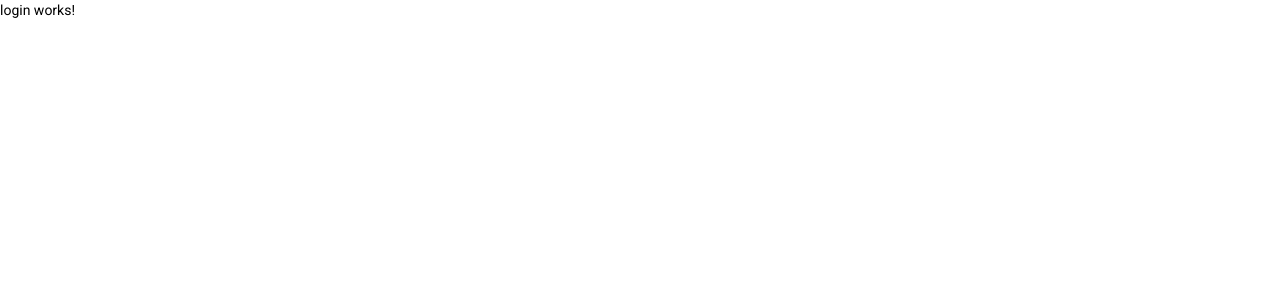
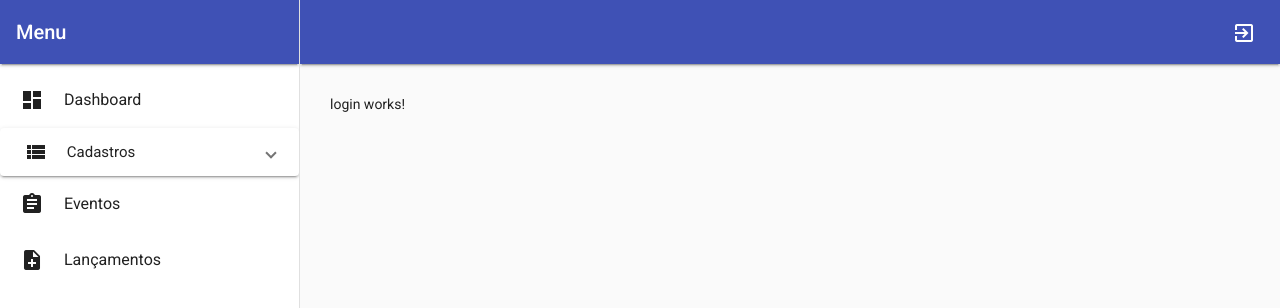
Before and after one commit to andretecnologia/angular-material-oauth-jwt, an Angular app: page /login in a window 1280 px wide. Shown: the top 308 px of the page. Built offline with nearby package versions, Linux system fonts and the light colour scheme.

Commit message:
menus angular material

```diff
--- a/package.json
+++ b/package.json
@@ -11,7 +11,7 @@
   },
   "private": true,
   "dependencies": {
-    "@angular/animations": "~9.1.11",
+    "@angular/animations": "^9.1.12",
     "@angular/cdk": "^9.2.4",
     "@angular/common": "~9.1.11",
     "@angular/compiler": "~9.1.11",
--- a/src/app/app.component.html
+++ b/src/app/app.component.html
@@ -1 +1,72 @@
-<router-outlet></router-outlet>
+<mat-sidenav-container class="sidenav-container">
+
+  <mat-sidenav
+    [disableClose]="true"
+    #drawer
+    class="sidenav"
+    fixedInViewport="true"
+    [attr.role]="(isHandset$ | async) ? 'dialog' : 'navigation'"
+    [mode]="(isHandset$ | async) ? 'over' : 'side'"
+    [opened]="!(isHandset$ | async)">
+    <mat-toolbar color="primary" class="mat-elevation-z2">Menu</mat-toolbar>
+    <mat-nav-list>
+      <a mat-list-item [routerLink]="'/home/dashboard'">
+        <mat-icon mat-list-icon>dashboard</mat-icon>
+        <h4 mat-line>Dashboard</h4>
+      </a>
+
+      <mat-expansion-panel>
+        <mat-expansion-panel-header>
+          <mat-panel-title>
+            <mat-icon mat-list-icon>view_list</mat-icon>
+            &nbsp;&nbsp;&nbsp;&ensp;Cadastros
+          </mat-panel-title>
+        </mat-expansion-panel-header>
+        <a mat-list-item [routerLink]="'/home/usuarios'">
+          <mat-icon mat-list-icon>account_circle</mat-icon>
+          <h4 mat-line>Usuários</h4>
+        </a>
+        <a mat-list-item [routerLink]="'/home/perfis'">
+          <mat-icon mat-list-icon>assignment_ind</mat-icon>
+          <h4 mat-line>Perfis</h4>
+        </a>
+        <a mat-list-item [routerLink]="'/home/agentes'">
+          <mat-icon mat-list-icon>supervised_user_circle</mat-icon>
+          <h4 mat-line>Agentes Públicos</h4>
+        </a>
+
+      </mat-expansion-panel>
+      <a mat-list-item [routerLink]="'/home/eventos'">
+        <mat-icon mat-list-icon>assignment</mat-icon>
+        <h4 mat-line>Eventos</h4>
+      </a>
+      <a mat-list-item [routerLink]="'/home/lancamentos'">
+        <mat-icon mat-list-icon>note_add</mat-icon>
+        <h4 mat-line>Lançamentos</h4>
+      </a>
+    </mat-nav-list>
+  </mat-sidenav>
+
+  <mat-sidenav-content>
+    <mat-toolbar color="primary" class="mat-elevation-z2">
+      <button
+        type="button"
+        aria-label="Toggle sidenav"
+        mat-icon-button
+        (click)="drawer.toggle()"
+        *ngIf="isHandset$ | async">
+        <mat-icon aria-label="Side nav toggle icon">menu</mat-icon>
+      </button>
+
+      <span class="example-spacer"></span>
+      <small class="font-12">{{first}}</small>
+      <button mat-icon-button>
+        <mat-icon aria-label="Sair">exit_to_app</mat-icon>
+      </button>
+    </mat-toolbar>
+
+    <div style="padding: 30px">
+      <router-outlet></router-outlet>
+    </div>
+  </mat-sidenav-content>
+</mat-sidenav-container>
--- a/src/app/app.component.scss
+++ b/src/app/app.component.scss
@@ -0,0 +1,25 @@
+.sidenav-container {
+  height: 100%;
+}
+
+.sidenav {
+  width: 300px;
+}
+
+.mat-toolbar.mat-primary {
+  position: sticky;
+  top: 0;
+  z-index: 2;
+}
+
+.example-spacer {
+  flex: 1 1 auto;
+}
+
+.font-12 {
+  font-size: 12px;
+}
+
+.margin-top-loader{
+  margin-top: -5px;
+}
--- a/src/app/app.component.ts
+++ b/src/app/app.component.ts
@@ -1,4 +1,8 @@
-import { Component } from '@angular/core';
+import { Component, OnInit } from '@angular/core';
+import { Observable } from 'rxjs';
+import { Breakpoints, BreakpointObserver } from '@angular/cdk/layout';
+import { map } from 'rxjs/operators';
+import { Router } from '@angular/router';
 
 @Component({
   selector: 'app-root',
@@ -6,5 +10,25 @@ import { Component } from '@angular/core';
   styleUrls: ['./app.component.scss']
 })
 export class AppComponent {
-  title = 'aula1';
+  public first: string;
+
+  isHandset$: Observable<boolean> = this.breakpointObserver
+    .observe(Breakpoints.Handset)
+    .pipe(map(result => result.matches));
+
+  constructor(
+    private breakpointObserver: BreakpointObserver,
+    private router: Router,
+  ) {
+
+  }
+
+  expansion(lista = []) {
+    let saida = false;
+    lista.forEach(element => {
+      saida = saida || element;
+    });
+
+    return saida;
+  }
 }
```
Also changed, not shown: src/app/app-routing.module.ts (+6 -5 lines), src/app/app.module.ts (+87 -10 lines), 1 other file (tests, documents, lock files or other folders).
